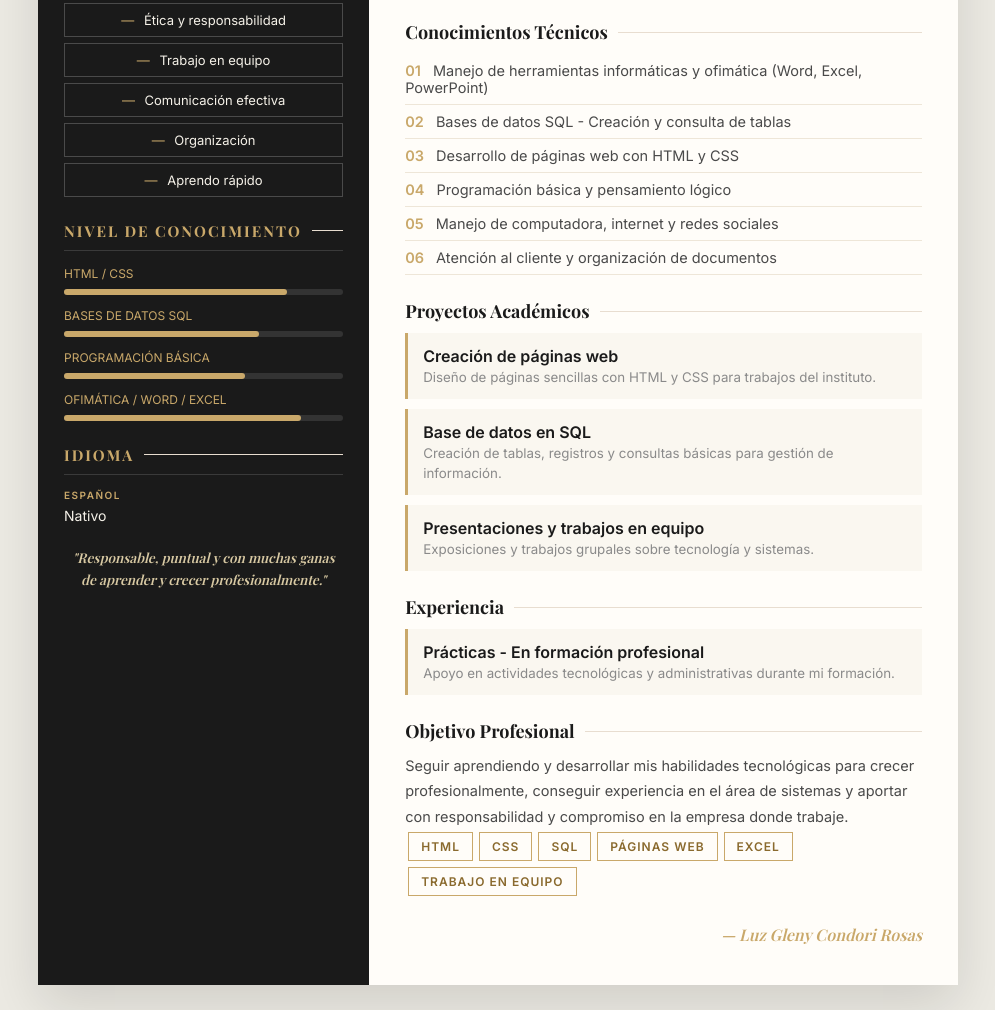
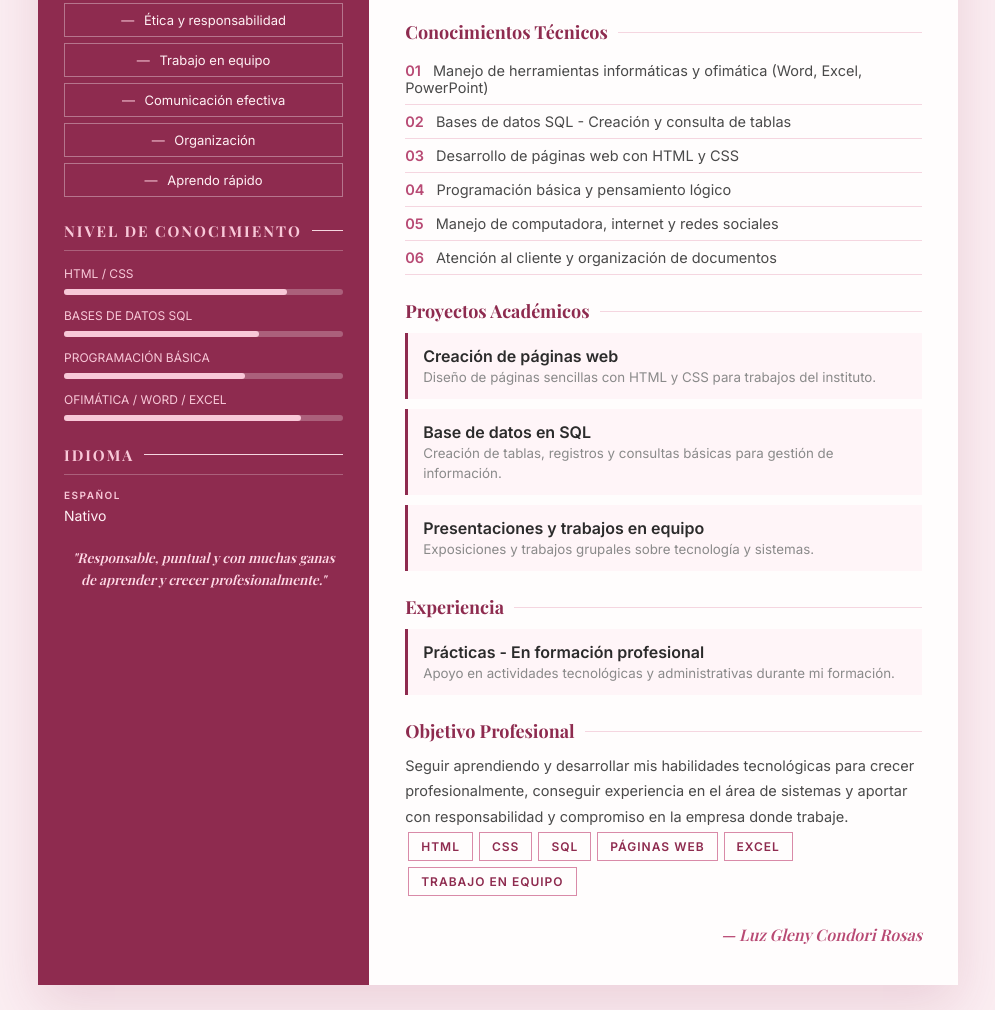
Before and after one commit to luzgley/Mi-CV, a plain HTML site: page index.html in a window 1280 px wide. Shown: the part 709-1719 px from the top of the page, without its empty margins (142-1137 px from the left). Drawn offline with nearby package versions, Linux system fonts and the light colour scheme.

Commit message:
Update index.html

```diff
--- a/index.html
+++ b/index.html
@@ -7,32 +7,35 @@
 <link href="https://fonts.googleapis.com/css2?family=Playfair+Display:wght@600;700&family=Inter:wght@400;500;600&display=swap" rel="stylesheet">
 <style>
 * { box-sizing: border-box; margin:0; padding:0; }
-body { font-family: 'Inter', Arial, sans-serif; background: #eceae3; color: #2b2b2b; padding: 25px 15px; }
-.contenedor { max-width: 920px; margin: auto; background: #fffdf9; display: flex; box-shadow: 0 20px 50px rgba(0,0,0,0.12); overflow: hidden; }
-.lateral { background: #1a1a1a; color: #f5f1e8; width: 36%; padding: 35px 26px; }
-.foto-perfil { width: 150px; height: 150px; object-fit: cover; border-radius: 50%; border: 2px solid #c9a86a; display: block; margin: 0 auto 18px; padding: 4px; }
-.lateral h2 { font-family: 'Playfair Display', serif; font-size: 15px; letter-spacing: 2px; color: #c9a86a; border-bottom: 1px solid #3a3a3a; padding-bottom: 9px; margin: 24px 0 12px; }
+body { font-family: 'Inter', Arial, sans-serif; background: #fbeef2; color: #2b2b2b; padding: 25px 15px; }
+.contenedor { max-width: 920px; margin: auto; background: #fffdfd; display: flex; box-shadow: 0 20px 50px rgba(150,40,80,0.15); overflow: hidden; }
+
+/* ROSADO ELEGANTE */
+.lateral { background: #8e2b4f; color: #fff0f4; width: 36%; padding: 35px 26px; }
+
+.foto-perfil { width: 150px; height: 150px; object-fit: cover; border-radius: 50%; border: 2px solid #f8c8d8; display: block; margin: 0 auto 18px; padding: 4px; }
+.lateral h2 { font-family: 'Playfair Display', serif; font-size: 15px; letter-spacing: 2px; color: #f8c8d8; border-bottom: 1px solid rgba(255,255,255,0.25); padding-bottom: 9px; margin: 24px 0 12px; }
 .dato { margin-bottom: 12px; font-size: 14px; line-height: 1.6; }
-.dato b { font-size: 10px; letter-spacing: 1.5px; color: #c9a86a; display: block; margin-bottom: 2px; }
-.skill { border: 1px solid #4a4a4a; padding: 8px 10px; font-size: 13px; margin: 6px 0; text-align: center; }
-.skill span { color: #c9a86a; margin-right: 6px; }
-.barra { background: #333; height: 6px; margin: 5px 0 10px; border-radius: 10px; }
-.barra div { background: #c9a86a; height: 6px; border-radius: 10px; }
-.frase { font-family: 'Playfair Display', serif; font-style: italic; font-size: 13.5px; color: #d8c9a3; text-align: center; margin-top: 20px; line-height: 1.6; }
+.dato b { font-size: 10px; letter-spacing: 1.5px; color: #f8c8d8; display: block; margin-bottom: 2px; }
+.skill { border: 1px solid rgba(255,255,255,0.35); padding: 8px 10px; font-size: 13px; margin: 6px 0; text-align: center; }
+.skill span { color: #f8c8d8; margin-right: 6px; }
+.barra { background: rgba(255,255,255,0.25); height: 6px; margin: 5px 0 10px; border-radius: 10px; }
+.barra div { background: #f8c8d8; height: 6px; border-radius: 10px; }
+.frase { font-family: 'Playfair Display', serif; font-style: italic; font-size: 13.5px; color: #ffd9e6; text-align: center; margin-top: 20px; line-height: 1.6; }
 .contenido { width: 64%; padding: 40px 36px; }
-.sub { font-size: 12px; letter-spacing: 2px; color: #8a8a8a; text-transform: uppercase; font-weight: 600; }
-.apellido { font-family: 'Playfair Display', serif; font-size: 36px; line-height: 1; color: #1a1a1a; }
-.apellido em { font-style: normal; color: #c9a86a; }
-.linea { width: 60px; height: 3px; background: #c9a86a; margin: 14px 0 22px; }
-h2 { font-family: 'Playfair Display', serif; font-size: 18px; color: #1a1a1a; margin: 24px 0 10px; display: flex; align-items: center; gap: 10px; }
-h2::after { content:""; flex:1; height:1px; background:#e8ddd0; }
+.sub { font-size: 12px; letter-spacing: 2px; color: #a8a8a8; text-transform: uppercase; font-weight: 600; }
+.apellido { font-family: 'Playfair Display', serif; font-size: 36px; line-height: 1; color: #8e2b4f; }
+.apellido em { font-style: normal; color: #d98aa8; }
+.linea { width: 60px; height: 3px; background: #e89bb4; margin: 14px 0 22px; }
+h2 { font-family: 'Playfair Display', serif; font-size: 18px; color: #8e2b4f; margin: 24px 0 10px; display: flex; align-items: center; gap: 10px; }
+h2::after { content:""; flex:1; height:1px; background:#f5d6e0; }
 p { line-height: 1.75; font-size: 14.5px; color: #4a4a4a; }
-.caja { border-left: 3px solid #c9a86a; background: #faf7f0; padding: 13px 15px; margin-bottom: 10px; }
-.caja b { color: #1a1a1a; } .caja small { color: #8a8a8a; }
-.lista { list-style: none; } .lista li { padding: 8px 0; border-bottom: 1px solid #eee6d8; font-size: 14.5px; color: #4a4a4a; }
-.lista li b { color: #c9a86a; margin-right: 8px; }
-.etiquetas span { border: 1px solid #c9a86a; color: #8a6a2e; padding: 6px 12px; font-size: 12px; letter-spacing: 1px; display: inline-block; margin: 3px; font-weight: 600; }
-.firma { margin-top: 25px; text-align: right; font-family: 'Playfair Display', serif; font-style: italic; color: #c9a86a; }
+.caja { border-left: 3px solid #8e2b4f; background: #fff5f8; padding: 13px 15px; margin-bottom: 10px; }
+.caja b { color: #2b2b2b; } .caja small { color: #8a8a8a; }
+.lista { list-style: none; } .lista li { padding: 8px 0; border-bottom: 1px solid #f5d6e0; font-size: 14.5px; color: #4a4a4a; }
+.lista li b { color: #b84a74; margin-right: 8px; }
+.etiquetas span { border: 1px solid #d98aa8; color: #8e2b4f; padding: 6px 12px; font-size: 12px; letter-spacing: 1px; display: inline-block; margin: 3px; font-weight: 600; }
+.firma { margin-top: 25px; text-align: right; font-family: 'Playfair Display', serif; font-style: italic; color: #b84a74; }
 @media(max-width:650px){ .contenedor{flex-direction:column} .lateral,.contenido{width:100%} }
 </style>
 </head>
@@ -58,10 +61,10 @@ p { line-height: 1.75; font-size: 14.5px; color: #4a4a4a; }
     <div class="skill"><span>—</span> Aprendo rápido</div>
 
     <h2>NIVEL DE CONOCIMIENTO</h2>
-    <p style="font-size:12px;color:#c9a86a;">HTML / CSS</p><div class="barra"><div style="width:80%"></div></div>
-    <p style="font-size:12px;color:#c9a86a;">BASES DE DATOS SQL</p><div class="barra"><div style="width:70%"></div></div>
-    <p style="font-size:12px;color:#c9a86a;">PROGRAMACIÓN BÁSICA</p><div class="barra"><div style="width:65%"></div></div>
-    <p style="font-size:12px;color:#c9a86a;">OFIMÁTICA / WORD / EXCEL</p><div class="barra"><div style="width:85%"></div></div>
+    <p style="font-size:12px;color:#f8c8d8;">HTML / CSS</p><div class="barra"><div style="width:80%"></div></div>
+    <p style="font-size:12px;color:#f8c8d8;">BASES DE DATOS SQL</p><div class="barra"><div style="width:70%"></div></div>
+    <p style="font-size:12px;color:#f8c8d8;">PROGRAMACIÓN BÁSICA</p><div class="barra"><div style="width:65%"></div></div>
+    <p style="font-size:12px;color:#f8c8d8;">OFIMÁTICA / WORD / EXCEL</p><div class="barra"><div style="width:85%"></div></div>
 
     <h2>IDIOMA</h2>
     <div class="dato"><b>ESPAÑOL</b>Nativo</div>
```
